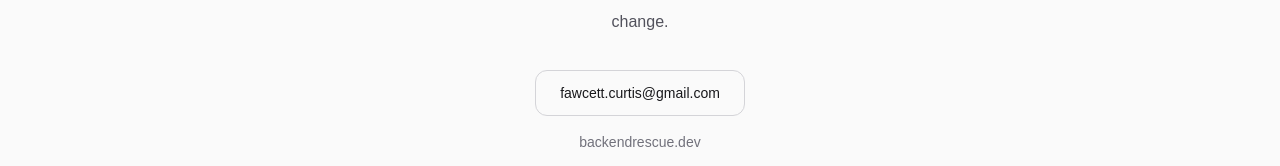
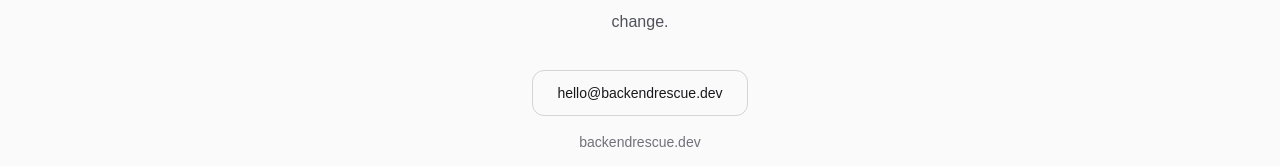
Before and after one commit to curtis-fawcett/backendrescue-site, a Next.js app: page / in a window 1280 px wide. Shown: the part 5417-5583 px from the top of the page. Built offline with nearby package versions, Linux system fonts and the light colour scheme.

Commit message:
switch to business email

```diff
--- a/src/app/page.js
+++ b/src/app/page.js
@@ -446,7 +446,7 @@
               </p>
 
               <a
-                href="mailto:fawcett.curtis@gmail.com"
+                href="mailto:hello@backendrescue.dev"
                 className="mt-8 inline-block rounded-xl bg-white px-6 py-3 text-sm font-medium text-zinc-950 transition hover:bg-zinc-200"
               >
                 Email BackendRescue
@@ -470,10 +470,10 @@
           </p>
 
           <a
-            href="mailto:fawcett.curtis@gmail.com"
+            href="mailto:hello@backendrescue.dev"
             className="mt-8 inline-block rounded-xl border border-zinc-300 px-6 py-3 text-sm font-medium text-zinc-900 transition hover:border-emerald-600 hover:text-emerald-700"
           >
-            fawcett.curtis@gmail.com
+            hello@backendrescue.dev
           </a>
 
           <p className="mt-4 text-sm text-zinc-500">backendrescue.dev</p>
```
